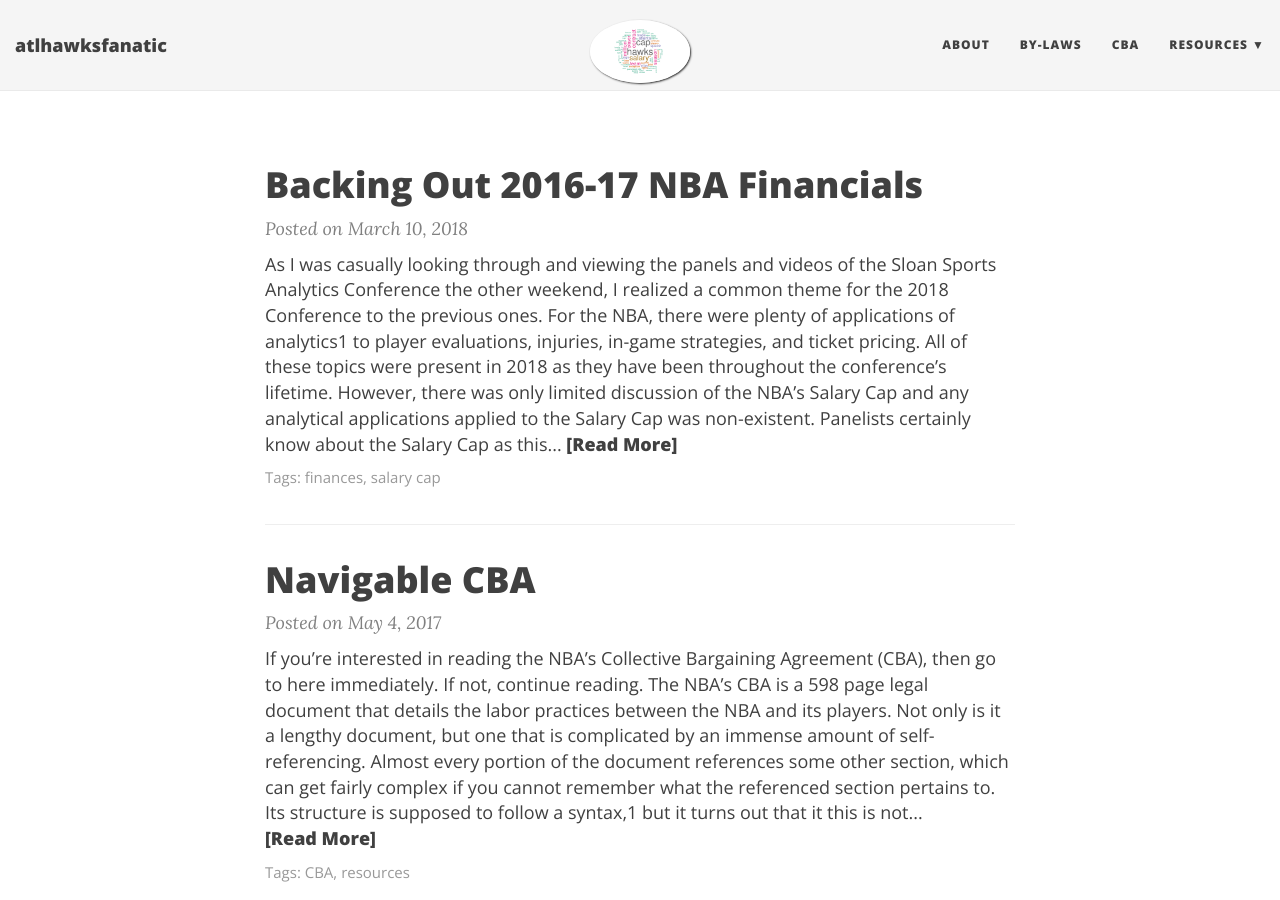
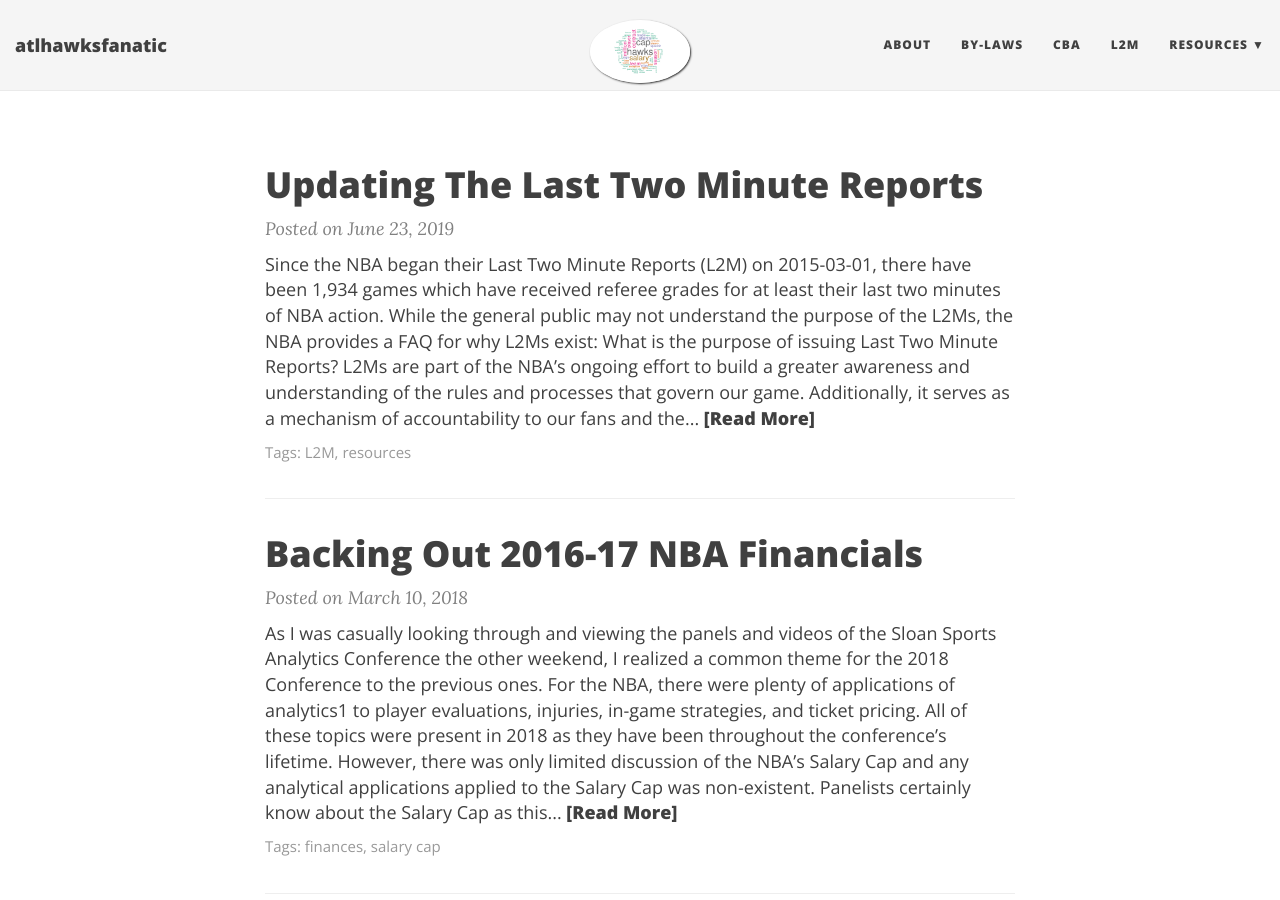
Before and after one commit to atlhawksfanatic/atlhawksfanatic.github.io, a Jekyll site: the page built from index.html, in a window 1280 px wide and 900 px high. Built offline with Jekyll 4.4.1, drawn with Linux system fonts in a browser that asks for light colours; nearby versions of some CDN libraries; the list of posts is cut into pages by our own code; some of the changed lines change nothing that is shown.

Commit message:
L2M blog post

````diff
--- a/_config.yml
+++ b/_config.yml
@@ -25,9 +25,11 @@
 navbar-links:
   About: "about"
   BY-LAWS: "NBA-BY-LAWS"
-  CBA: "http://atlhawksfanatic.github.io/NBA-CBA"
+  CBA: "NBA-CBA"
+  L2M: "L2M"
   Resources:
     - CBA FAQ: "http://www.cbafaq.com/salarycap.htm"
+    - Early Bird Rights (Salary info): "https://earlybirdrights.com/"
     - Peachtree Hoops: "http://www.peachtreehoops.com/"
 
 
--- /dev/null
+++ b/_posts/2019-06-23-last-two-minutes-update-2019.md
@@ -0,0 +1,145 @@
+---
+title: "Updating The Last Two Minute Reports"
+author: "Robert"
+date: "2019 June 23"
+output:
+  html_document: default
+  pdf_document: default
+tags:
+- L2M
+- resources
+layout: post
+---
+
+
+
+
+Since the NBA began their Last Two Minute Reports (L2M) on 2015-03-01, there have been 1,934 games which have received referee grades for at least their last two minutes of NBA action. While the general public may not understand the purpose of the L2Ms, the NBA provides a [FAQ](https://official.nba.com/nba-last-two-minute-reports-frequently-asked-questions/) for why L2Ms exist:
+
+> **What is the purpose of issuing Last Two Minute Reports?**
+>
+> L2Ms are part of the NBA's ongoing effort to build a greater awareness and understanding of the rules and processes that govern our game.  Additionally, it serves as a mechanism of accountability to our fans and the media who fairly seek clarifications after our games.
+>
+> **Why did Last Two Minute Reports come about?**
+>
+> There has always been a significant interest in our games, particularly close ones, and how they are officiated.  Before the L2M process, on occasion, the league acknowledged missed calls to the media via press release.  In order to give a more thorough picture of our officiating, and recognizing that NBA officials are correct roughly 90 percent of the time, we felt it important and fair to list all the correctly officiated plays as well.
+
+While these justifications appear fairly straight-forward, the actual L2M process has not been fully transparent. In fact, when I first analyzed the L2Ms on [Peachtree Hoops in February of 2017](https://www.peachtreehoops.com/2017/2/17/14638288/nba-last-two-minute-reports-changing) it was apparent that there were changes in the criteria for grading plays. Aside from how particular plays were graded, the process of deciding whether or not a game would be publicly released as a L2M were altered with little notice.
+
+The NBA changed the criteria at the start of the 2017-18 NBA Season to publicly release "any game in which one team's lead over the other is three points or fewer at any point during the last two minutes of the fourth quarter or overtime." Prior to 2017-18 NBA Season, the score difference at the two minute mark of the fourth quarter needed to be five points or fewer to be included -- although if a game subsequently went into overtime then a L2M would be publicly released. And there was once a time when the NBA would grade all five minutes of an overtime, although the last time this occurred was on 2016-05-09 and has yet to happen since. There has been no public statement from the NBA as to why the overtime periods only include the last two minutes of said period, it just happened and hardly anyone noticed.
+
+I am here to update my previous analysis with the added data for the 2017-18 and 2018-19 NBA Seasons with a data friendly format (comma separated values). There is another publicly available version of the L2M data in an analyst friendly format from the folks at [The Pudding](https://pudding.cool/2017/02/two-minute-report/), however they stopped updating their data after the 2018 NBA Finals. At the bottom of this (and [here](https://atlhawksfanatic.github.io/L2M/1-tidy/L2M/L2M.csv)), you can find my version of the data through the most recent 2019 NBA Finals and code to reproduce it. Consider this some public service.
+
+But let's dig in to see how the L2Ms have continued to change over time by first going through a refresher for how the games are graded.
+
+<!-- ```{r time-remaining} -->
+<!-- l2m %>%  -->
+<!--   ggplot(aes(date, time2)) + -->
+<!--   geom_point() + -->
+<!--   theme_minimal() + -->
+<!--   labs(title = "Graded Play by Time Remaining", -->
+<!--        x = "Year", y = "time remaining", caption = "@atlhawksfanatic") -->
+
+<!-- ``` -->
+
+# L2M Grades
+
+The L2M will provide grades for particular actions in the last two minutes of fourth quarter and overtimes in a game. The exact definition of an action is unclear and which actions get included from a play is also murky as our only guidance for each grade is they will be included "if it is a material play directly related to the outcome of the possession or there is confusion/misunderstanding about the application of the relevant rule among teams, media and/or fans."
+
+That said, there are five categories for decisions on each graded action for a L2M, although practically there are only four:
+
+1. Correct Call (CC) - a whistle was blown and the referees made the correct call.
+2. Incorrect Call (IC) - a whistle was blown and the referees did not make the correct call.
+3. Incorrect Non-Call (INC) - a whistle was not blown but an infraction occurred during action that should have resulted in a call.
+4. Correct Non-Call (CNC) - a whistle was not blown during action but an infraction did not occur.
+5. *blank* - a blank decision typically comes with a disclaimer in the comments that the play is either `[Detectable with stop watch]`, `[Incidental or immaterial]`, or `[Observable in enhanced video]`, but practically speaking these are incorrect non-calls as an infraction occurred and the referees did not blow whistle.
+
+The CC and IC are straight-forward as a whistle was blown and the L2M will indicate if this was a correct call or not. When a whistle is blown the NBA would prefer that the referee is certain that an infraction has occurred -- I call this Correct Call Percentage which is simply $\frac{CC}{CC + IC}$ and the NBA would want this to be as close to 100\% as possible. Likewise, the INC (and *blank*) categories are fairly straight-forward since an infraction clearly occurred on the play that should have been called but was not. Presumably, the NBA would like the referees to pick up all infractions which occur on the court at a given time and avoid calling an infraction if it did not occur -- I call this Bad Calls Percentage which would be $\frac{IC + INC}{CC + IC + INC}$ and the NBA would want this as close to 0\% as possible. A summary for each NBA Season can be seen below in relation to these variables.
+
+
+| Season | Games | Calls per period | Incorrect Calls per period | Correct Call Percentage | Incorrect Non-Calls per period | Bad Calls Percentage |
+|:------:|:-----:|:----------------:|:--------------------------:|:-----------------------:|:------------------------------:|:--------------------:|
+|  2015  |  139  |       4.82       |            0.15            |          96.9%          |              1.37              |        24.6%         |
+|  2016  |  439  |       4.77       |            0.21            |          95.6%          |              1.66              |        29.1%         |
+|  2017  |  428  |       4.14       |            0.08            |          98.1%          |              2.50              |        38.8%         |
+|  2018  |  475  |       4.14       |            0.12            |          97.1%          |              2.46              |        39.1%         |
+|  2019  |  453  |       3.63       |            0.14            |          96.2%          |              2.54              |        43.4%         |
+
+The good: the correct call percentage seems to be consistently above 96\% which is close to 100\% and there have been fewer incorrect calls per period since the first two seasons of L2Ms.
+
+The neutral: calls per period appears to be going down and there has been roughly the same amount of games for each full season (keep in mind 2014-15 NBA Season only has games from March onward).
+
+The bad: bad calls have been increasing every season and incorrect non-calls have been higher than the first two seasons of L2Ms.
+
+It is unclear why the number of calls per period has been trending downward over time. Is this because of an NBA directive for referees to not call as many fouls? Are referees responding to being publicly evaluated and reticent to blow the whistle? Is this a response from players to play sounder defense and not foul? There are likely other possibilities as well, but the gist is that fewer calls necessarily increases the bad calls percentage.
+
+When looking at three of the four categories of grades in the L2M it appears that there are fewer grades and one would think the length of L2Ms have decreased over time. This is nowhere near the case by looking at a loess plot[^loess] of number of graded plays over time as it is clear there was some structural change in January of 2017 to drastically increase the number of grades (the vertical dotted line indicates playoffs, which will have fewer observations and be more noisy):
+
+
+![plot of chunk num-calls](figure/num-calls-1.png)
+
+[^loess]: Stands for [local regression](http://r-statistics.co/Loess-Regression-With-R.html) and is a smoothed conditional mean of the number of plays per period for an L2M report. A raw plotting of L2M plays per period is quite noisy and we only want to highlight trends.
+
+## Correct Non-Calls
+
+The CNC category is not straight-forward and has the possibility to influence metrics about how "correct" an official may be. Any serious data analysis of referee performance should ignore this category as it's not clear what the criteria is to be a CNC and if this criteria has varied over time.
+
+For each action, there are a large number of CNC available. Just think for a moment, as long as none of the 10 players on the court are in the paint for more than 3 consecutive seconds there are 10 potential CNC actions on a play. For each legal dribble, there is an available CNC action that no palming, travel, or double dribble occurred. The infinite possibilities of CNC action aside, a CNC does not clearly denote that a referee observed this particular action and consciously decided it was a legal action because the very nature of a CNC is passive inaction. I am not saying that the NBA L2Ms are nefarious in their CNC grades (more on that later), but the very concept of a CNC is so loony that it should not be taken seriously.
+
+That bit of a rant aside, we can look at the number of graded actions for L2Ms by decisions. In the following chart, I have coded the *blank* decisions as "inc" but also taken the liberty to be practical and combine the *blank* decisions with the INC for the "INC (implied)" category. As you can see, the overwhelming amount of action in the reports is CNC and this category has crept up each season:
+
+![plot of chunk grade-calls](figure/grade-calls-1.png)
+
+The implications of an increased CNC count? Well that is clear, if one wanted to see how often a referee was "correct" then a naive metric would be to construct a version of correct plays divided by total plays -- $\frac{CC + CNC}{CC + CNC + IC + INC}$ where one should include the *blank* calls into the INC but maybe they do not. Let's call this Naive Accuracy and if one does that, then clearly it looks like the NBA referees have been improving in accuracy over time:
+
+
+| Season | Games | Grades per period | Naive Accuracy (without blanks) | Naive Accuracy (including blanks) |
+|:------:|:-----:|:-----------------:|:-------------------------------:|:---------------------------------:|
+|  2015  |  139  |       11.3        |              87.0%              |               86.5%               |
+|  2016  |  439  |       12.9        |              88.5%              |               85.5%               |
+|  2017  |  428  |       15.0        |              91.4%              |               82.8%               |
+|  2018  |  475  |       19.7        |              93.8%              |               86.9%               |
+|  2019  |  453  |       21.3        |              93.2%              |               87.4%               |
+
+Eyeballing these estimates, the Naive Accuracy without *blanks* could be roughly thought of as around 90\% with a very clear upward trend. There is less of a pronounced trend when including the *blank* category and it is consistently below 90%. The claim of 90% accuracy is important to note because in the NBA's FAQ for L2M it states "NBA officials are correct roughly 90 percent of the time" as you can see at the beginning of this article.
+
+Why should 90\% matter? I have no idea aside from that being thought of as the standard threshold for an "A" in academic work. But it is also possible [Campbell's Law](https://en.wikipedia.org/wiki/Campbell%27s_law) is at work and the NBA has already decided their level of success for referees should be 90\% and they are striving to achieve it with their reports. Frankly, I do not know the reason nor do I think anyone should care because this is a poorly constructed measure for evaluating referees.
+
+But to be clear, the large-scale increase in CNC certainly has an effect of improving the Naive Accuracy measures but that does not imply nefarious activity of CNC. If any cooking of the books existed, then we should see L2M reports with IC or INC calls in them to have more CNC calls as a way to target the 90\% threshold. We can break apart the L2Ms by this criteria for each season to see if there are systematically more CNC with reports of a bad call than without, it turns out there is not much evidence this occurs:
+
+
+| Season | IC Occurred | No IC Occurred | Share of Games With IC |
+|:------:|:-----------:|:--------------:|:----------------------:|
+|  2015  |    3.61     |      5.46      |         18.0%          |
+|  2016  |    6.43     |      6.45      |         22.3%          |
+|  2017  |    8.36     |      8.36      |         8.18%          |
+|  2018  |    12.61    |     13.14      |         12.6%          |
+|  2019  |    14.99    |     15.15      |         14.3%          |
+
+
+
+| Season | INC Occurred | No INC Occurred | Share of Games With INC |
+|:------:|:------------:|:---------------:|:-----------------------:|
+|  2015  |     5.29     |      4.38       |          73.4%          |
+|  2016  |     6.69     |      5.45       |          77.0%          |
+|  2017  |     8.42     |      7.22       |          93.7%          |
+|  2018  |    12.99     |      14.11      |          92.0%          |
+|  2019  |    15.08     |      15.83      |          93.8%          |
+
+What is clear is that there are more CNC calls in each season, regardless of whether or not a bad call happened.
+
+# Where does this leave us?
+
+Back in February of 2017, I noticed a stark change in the number of CNC calls. Following up more than two years later, it is clear that January 2017 was when something happened in reporting for L2Ms. And after this change? Well, the L2Ms had a major change and then appear to slowly creep up in the number of CNC calls to create this artificial 90% value of correct calls.
+
+But there's no actual evidence that referees are improving in accuracy. We actually see stagnating levels of whistles being correct while there are fewer whistles and more bad calls. This would suggest worse performance of referees in games which qualify for L2Ms.
+
+Can we be sure referee performance has declined? No. We have a clearly biased sample of only close games and the confounding factor that referees know these reports are publicly released. We already know that MLB umpire performance was affected by [QuestTec](https://www.sporttechie.com/questec-legacy-20-years-strike-zone/) ballparks when the umpires knew they were being evaluated.
+
+For us to actually have an idea of whether or not referee performance has changed, we at least need to see L2M reports for all games. Full game reports would obviously be better.
+
+You can find the L2M data here: <https://atlhawksfanatic.github.io/L2M/1-tidy/L2M/L2M.csv>
+
+And all of the code to reproduce it is available here: <https://atlhawksfanatic.github.io/L2M/>
+
+This shouldn't have been something I needed to do, because transparency would imply an easily accessible format. Do better, NBA. Instead of claiming to be transparent you should actually be transparent.
````
Also changed, not shown: figure/grade-calls-1.png (added), figure/num-calls-1.png (added).
